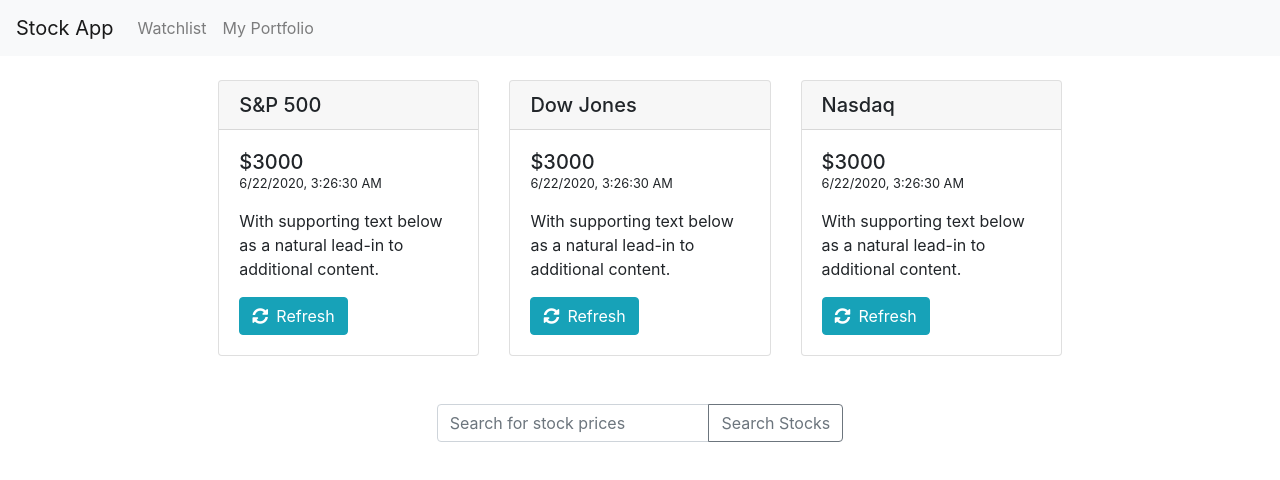
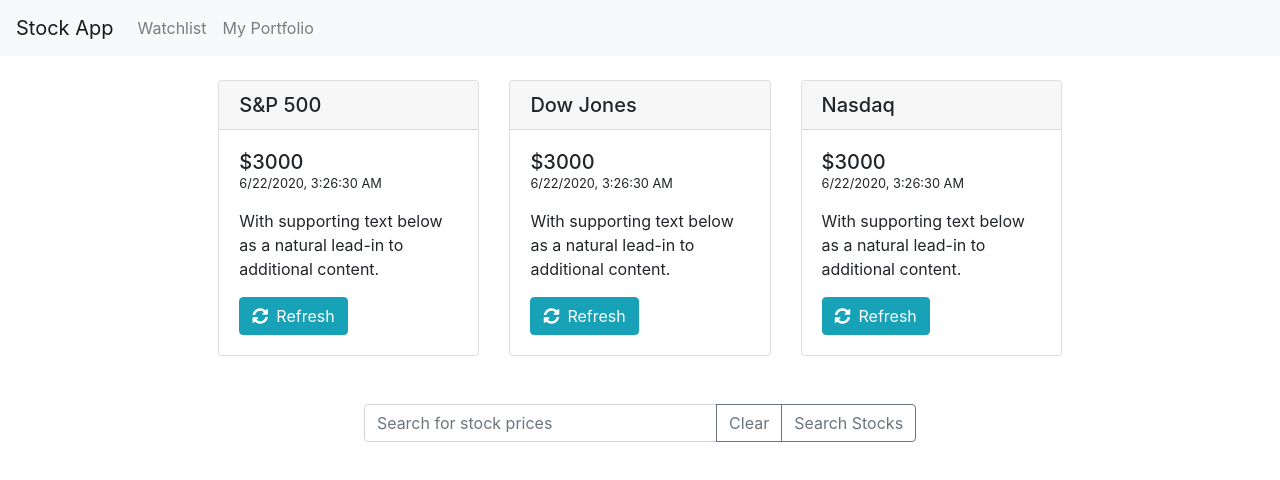
Before and after one commit to uxhawk/stock-viewer, a React (Create React App) app: page / in a window 1280 px wide. Shown: the top 480 px of the page. Built offline with nearby package versions, Linux system fonts and the light colour scheme; no server answers.

Commit message:
added a clear button to the stock search

```diff
--- a/src/components/Search.js
+++ b/src/components/Search.js
@@ -28,6 +28,10 @@
             .catch(err => console.log(err));
         };
 
+        const clearStockSearch = () => {
+            document.getElementById('stockSearch').value = '';
+        }
+
     useEffect(() => {
         getSymbols();
     // eslint-disable-next-line react-hooks/exhaustive-deps
@@ -35,10 +39,11 @@
 
     return (
         <div className="row mt-4">
-            <div className="col-lg-6 col-md-10 offset-lg-3 offset-md-1">
+            <div className="col-lg-8 col-md-10 offset-lg-2 offset-md-1">
                 <div className="input-group mb-3">
                     <input list="availableStocks" type="text" className="form-control" id="stockSearch" placeholder="Search for stock prices" />
                     <div className="input-group-append">
+                        <button className="btn btn-outline-secondary" type="button" id="button-addon2" onClick={() => {clearStockSearch()}}>Clear</button>
                         <button className="btn btn-outline-secondary" type="button" id="button-addon2">Search Stocks</button>
                     </div>
                 </div>
```
